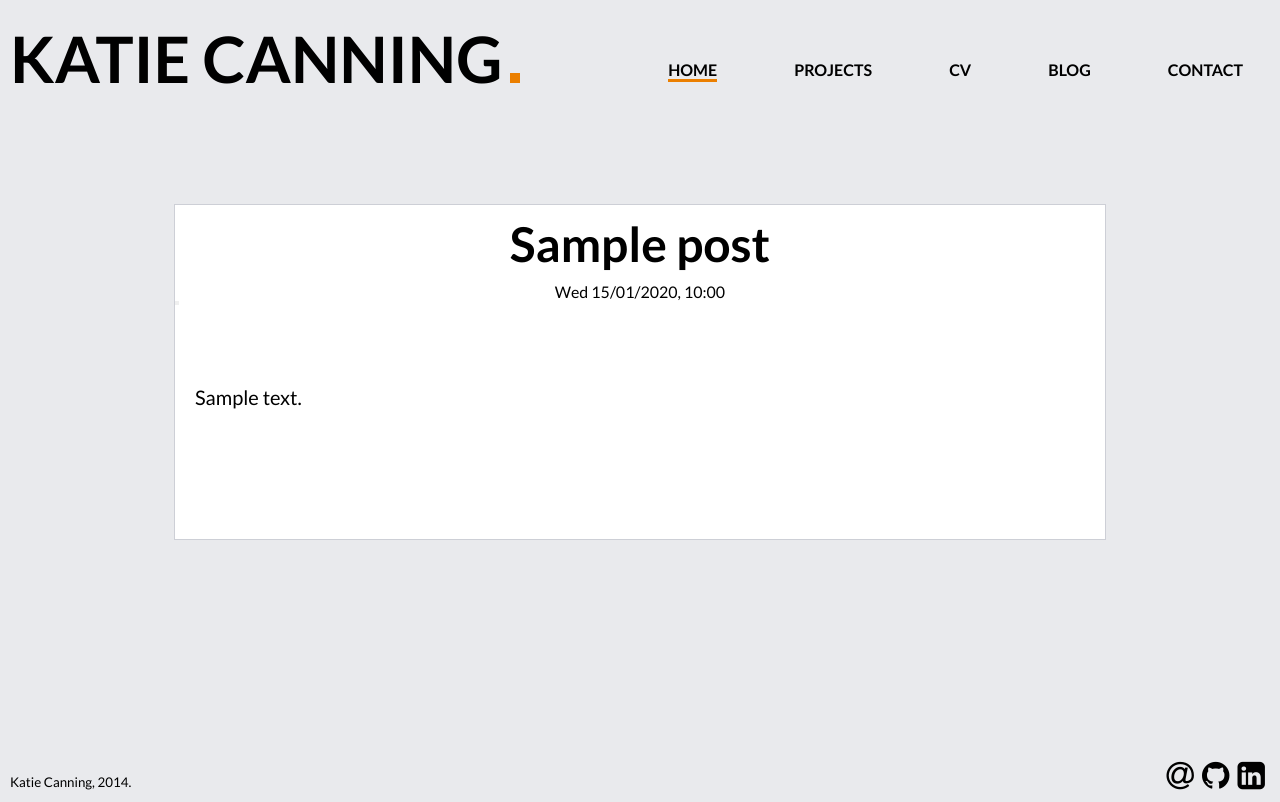
After one commit to DonofLizards/djangoblog, a Django app: template blog/templates/blog/post_detail.html in a window 1280 px wide. The commit adds this page. Run offline with Django 3.2, Linux system fonts and the light colour scheme; the template is opened without the code that fills it: most values are stand-ins (such as "Sample title", 1, 10 or a date in 2020); some libraries are stand-ins or nearby versions.

Commit message:
Added individual pages for each post and a post edit interface

```diff
--- /dev/null
+++ b/blog/templates/blog/base.html
@@ -0,0 +1,45 @@
+{% load staticfiles %}
+
+<! DOCTYPE html>
+<html>
+	<head>
+		<title> MAH PAGE </title>
+		<!-- <link rel="stylesheet" href="{% static 'bootstrap/css/bootstrap.css' %}"></link> -->
+		<link rel="stylesheet" href="{% static 'css/sitelayout.css' %}" />
+		<link href='https://fonts.googleapis.com/css?family=Lato:300,400,700' rel='stylesheet' type='text/css' />
+		<link href='http://fonts.googleapis.com/css?family=Open+Sans' rel='stylesheet' type='text/css'>
+		<link rel="stylesheet" href="{% static 'font-awesome-4.2.0/css/font-awesome.min.css' %}" />
+		<link rel="stylesheet" href="{% static 'font-mfizz-1.2/font-mfizz.css' %}" />
+	</head>
+
+	<body>
+		<div id="page-container">
+			<header><a href="index.html">KATIE CANNING </a><div id="full-stop"></div></header>
+				<a href="{%url 'blog.views.post_new' %}" class="top-menu"><span class="glyphicon glyphicon-plus"></span></a>
+			<nav>
+			<ul>
+				<li class="menu-element"><a href="index.html" class="current-link">HOME</a></li>
+				<li class="menu-element"><a href="projects.html">PROJECTS</a></li>
+				<li class="menu-element"><a href="cv.html">CV</a></li>
+				<li class="menu-element"><a href="blog.html">BLOG</a></li>
+				<li class="menu-element"><a href="contact.html">CONTACT</a></li>
+			</ul>
+			</nav>
+
+			<div class="content">
+            {% block content %}
+            {% endblock %}
+			</div>
+		</div>
+			<footer>
+			<small>Katie Canning, 2014.</small>
+			<div id="footer-message">
+				<a href="mailto:katieleecanning@gmail.com"><i class="fa fa-at fa-2x"></i></a>
+				<a href="https://github.com/DonofLizards"><i class="fa fa-github fa-2x"></i></a>
+				<a href="http://ie.linkedin.com/pub/katie-canning/5a/49b/826/"><i class="fa fa-linkedin-square fa-2x"></i></a>
+			</div>
+		</footer>
+	<script src="https://ajax.googleapis.com/ajax/libs/jquery/1.11.1/jquery.min.js"></script>
+    <script src="{% static 'bootstrap/js/bootstrap.min.js' %}"></script>
+	</body>
+</html>
--- /dev/null
+++ b/blog/templates/blog/post_detail.html
@@ -0,0 +1,14 @@
+{% extends 'blog/base.html' %}
+
+{% block content %}
+	<div class="post post-detail">
+		<h1 class="post-heading">{{ post.title }}</h1>
+		<div class="post-date">
+			{% if post.published_date %}
+				{{ post.published_date |date:"D d/m/Y, G:i"}}
+			{% endif %}
+		</div>
+		<a href="{% url 'post_edit' pk=post.pk %}"><button type="button"></button></a>
+		<p>{{ post.text | linebreaks }}</p>
+	</div>
+{% endblock %}
--- a/blog/urls.py
+++ b/blog/urls.py
@@ -3,4 +3,7 @@ from . import views
 
 urlpatterns = patterns('',
     url(r'^$', views.post_list),
+    url(r'^post/(?P<pk>[0-9]+)/$', views.post_detail),
+    url(r'^post/new/$', views.post_new, name = 'post_new'),
+    url(r'^post/(?P<pk>[0-9]+)/edit/$', views.post_edit, name = 'post_edit'),
 )
--- a/static/css/sitelayout.css
+++ b/static/css/sitelayout.css
@@ -2,6 +2,7 @@ html, body {
  	font-family: 'Lato', serif;
    	text-rendering: optimizeLegibility; /* For fancy fonts */
    	height: 100%;
+   	background-color: #e9eaed;
       }
 
 * {
@@ -55,7 +56,7 @@ header {
 	/*width: 50%;
 	height: 50px;*/
 	float: left;
-	font-size: 60px;
+	font-size: 4em;
 	font-weight: 700;
 	text-align: left;
 	padding-left: 10px;
@@ -77,7 +78,7 @@ header {
 	padding-top: 40px;
 	font-weight: 700;
 	font-size: 16px;
-	border-bottom: 5px solid white;  /* Damn dirty hack to avoid a layout shift when hovering */
+	border-bottom: 5px solid #e9eaed;  /* Damn dirty hack to avoid a layout shift when hovering */
 	/*border: 2px solid black;*/
 }
 
@@ -100,7 +101,6 @@ li > a:hover {
 
 	header {
 		width: 100%;
-		height: 100%;
 		text-align: center;
 		margin-bottom: 20px;
 	}
@@ -138,7 +138,6 @@ li > a:hover {
 	header {
 		float: none;
 		width: 100%;
-		height: 100%;
 		text-align: center;
 	}
 
@@ -202,8 +201,9 @@ p {
 	/*border: 1px solid blue; Testin' */
 	padding: 10px 20px;
 	margin-bottom: 50px;
+	/*font-family: 'Lora', serif;*/
 	font-weight: 400;
-	font-size: 3em;
+	font-size: 20px;
 }
 
 #intro {
@@ -389,22 +389,28 @@ a i:active {
 }
 
 /* Blog */
+
 .post {
-	background-color: #1695A3;
-	width: 75%;
-	margin: auto;
+	background-color: #fff;
+	border: 1px solid #cdcfd6;
+	margin: 10px 0px 30px 0px;
 }
 
 .post-heading {
 	text-align: center;
+	padding: 10px 0px 10px 0px;
+	font-size: 3em;
 }
 
 .post-date {
 	text-align: center;
-	color: #d3d3d3;
 }
 
 .post-content {
-	text-align: center;
-	font-size: 2em;
+	font-family: 'Open Sans', sans-serif;
 }
+
+.post-detail {
+	width: 75%;
+	margin: 0 auto;
+}
```
Also changed, not shown: blog/base.html (added, +44 -0 lines), blog/forms.py (added, +8 -0 lines), blog/templates/blog/post_edit.html (added, +9 -0 lines), blog/templates/blog/post_list.html (+9 -46 lines), blog/views.py (+35 -1 lines), db.sqlite3.
